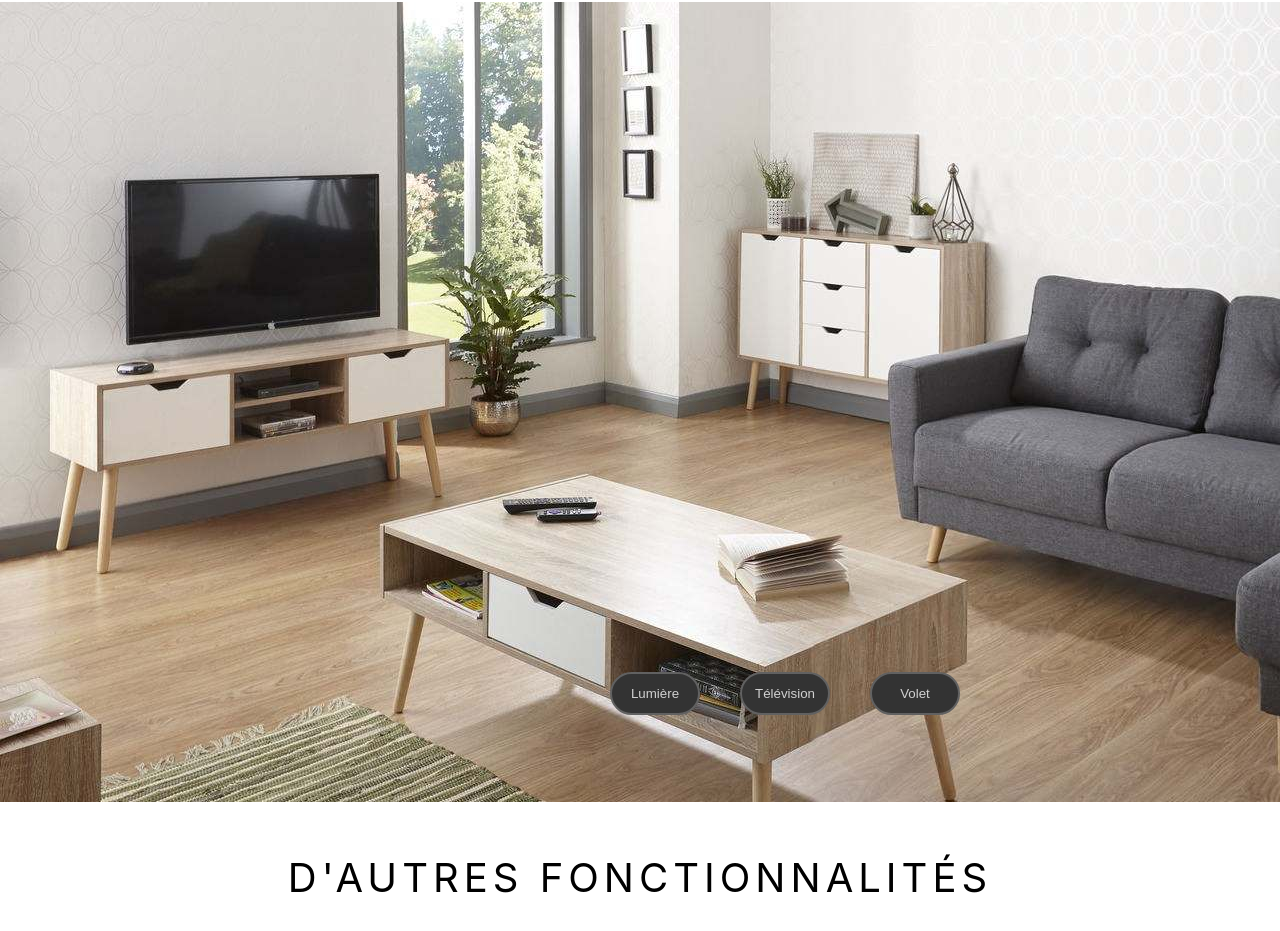
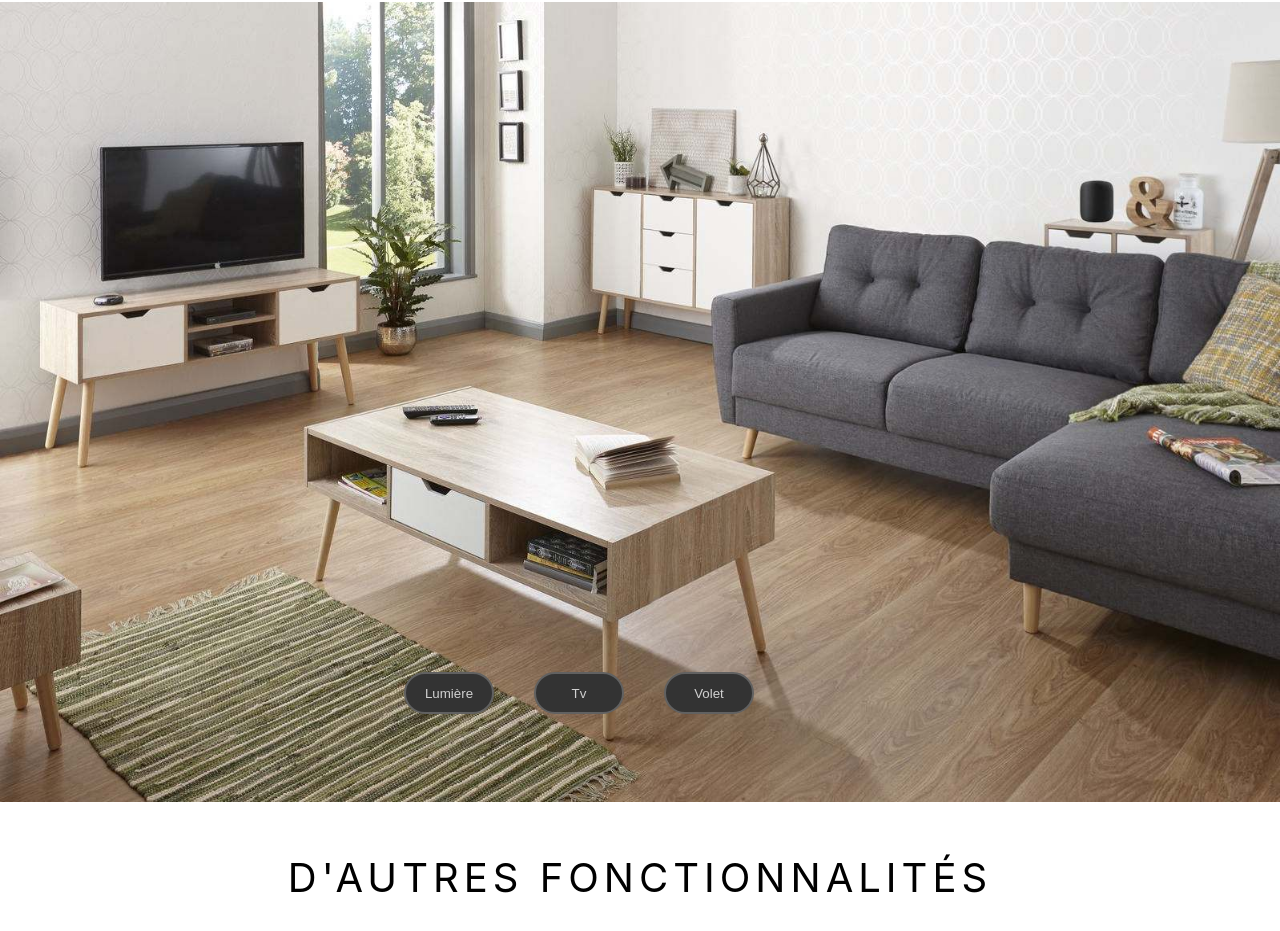
Before and after one commit to TinaElh/applehomepod, a plain HTML site: page homekit.html in a window 1280 px wide. Shown: the part 167-1098 px from the top of the page. Drawn offline with Linux system fonts and the light colour scheme; a web font is replaced by a local one.

Commit message:
Responsive buttons

```diff
--- a/homekit.html
+++ b/homekit.html
@@ -30,7 +30,7 @@
         <div class="black"></div> <!-- div qui permet d'assombrir l'image-->
         <div class="buttons"> <!--div pour tous les boutons de l'image salon-->
           <button class="buttonLight button">Lumière</button>
-          <button class="buttonTV button">Télévision</button>
+          <button class="buttonTV button">Tv</button>
           <button class="buttonWindow button">Volet</button>
         </div>
       </div>
--- a/styles/homekit.css
+++ b/styles/homekit.css
@@ -31,12 +31,14 @@
 
 #house {
     position: relative;
-    width: 100vw;
+    width: 100%;
     height: 100vh;
     overflow: hidden;
     margin-bottom: 4%;
 }
 #house img, #house .black {
+    width: 100%;
+    height: 100%;
     position: absolute;
     top: 0; right: 0; bottom: 0; left: 0;
     opacity: 0;
@@ -55,7 +57,7 @@
     display:flex;
     align-content: space-around;
     margin-top: 650px;
-    margin-left: 590px;
+    margin-left: 30%;
     position: absolute;
 }
 
@@ -64,7 +66,7 @@
     width: 90px;
     background-color: #333333;
     border:2px solid #616161;
-    padding : 12px 7px;
+    padding : 3% 4%;
     cursor: pointer;
     color: #d1d1d1;
     margin: 20px;
```
